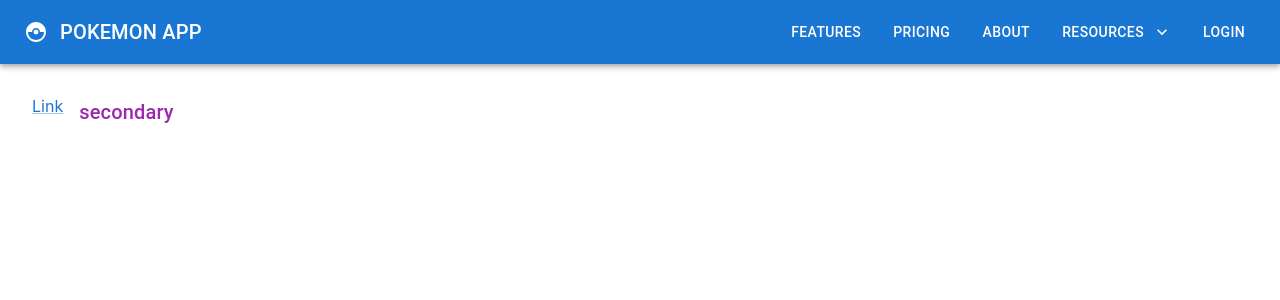
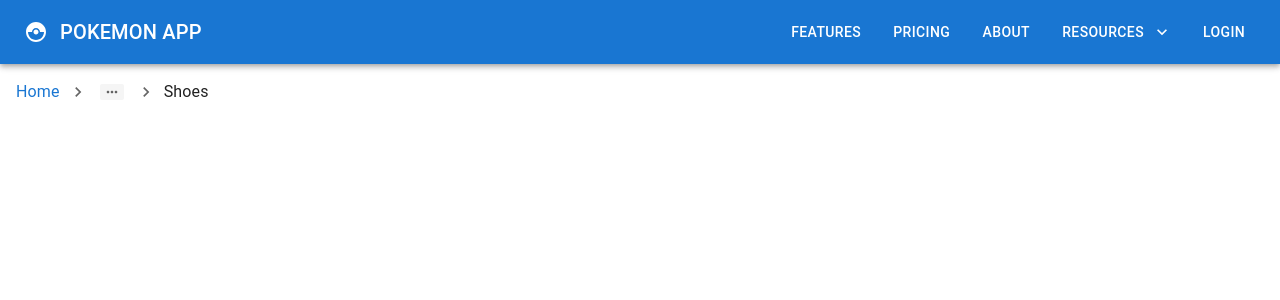
Before and after one commit to thethmuenaing/react-mui-demo, a React (Create React App) app: page / in a window 1280 px wide. Shown: the top 300 px of the page. Built offline with nearby package versions, Linux system fonts and the light colour scheme.

Commit message:
build MuiBreadcrumbs component

```diff
--- a/src/App.tsx
+++ b/src/App.tsx
@@ -12,8 +12,9 @@
 // import { MuiCard } from './components/MuiCard';
 // import { MuiAccordion } from './components/MuiAccordion';
 // import { MuiImageList } from './components/MuiImageList';
+// import { MuiLink } from './components/MuiLink';
 import { MuiNavbar } from './components/MuiNavbar';
-import { MuiLink } from './components/MuiLink';
+import { MuiBreadcrumbs } from './components/MuiBreadcrumbs';
 
 function App() {
   return (
@@ -31,8 +32,9 @@
       {/* <MuiCard/> */}
       {/* <MuiAccordion/> */}
       {/* <MuiImageList/> */}
+      {/* <MuiLink/> */}
       <MuiNavbar/>
-      <MuiLink/>
+      <MuiBreadcrumbs/>
     </div>
   );
 }
--- /dev/null
+++ b/src/components/MuiBreadcrumbs.tsx
@@ -0,0 +1,23 @@
+import { Box, Breadcrumbs, Link, Typography } from "@mui/material"
+import NavigateNextIcon from "@mui/icons-material/NavigateNext"
+
+
+
+export const MuiBreadcrumbs = () => {
+	return (
+		<Box m={2}>
+			<Breadcrumbs
+				aria-label="breadcrumb"
+				separator={<NavigateNextIcon fontSize="small" />}
+				maxItems={3}
+				// itemsAfterCollapse={2}
+				// itemsBeforeCollapse={2}
+			>
+				<Link underline="hover" href="#">Home</Link>
+				<Link underline="hover" href="#">Catalog</Link>
+				<Link underline="hover" href="#">Accessories</Link>
+				<Typography color="text.primary">Shoes</Typography>
+			</Breadcrumbs>
+		</Box>
+	)
+}
```
